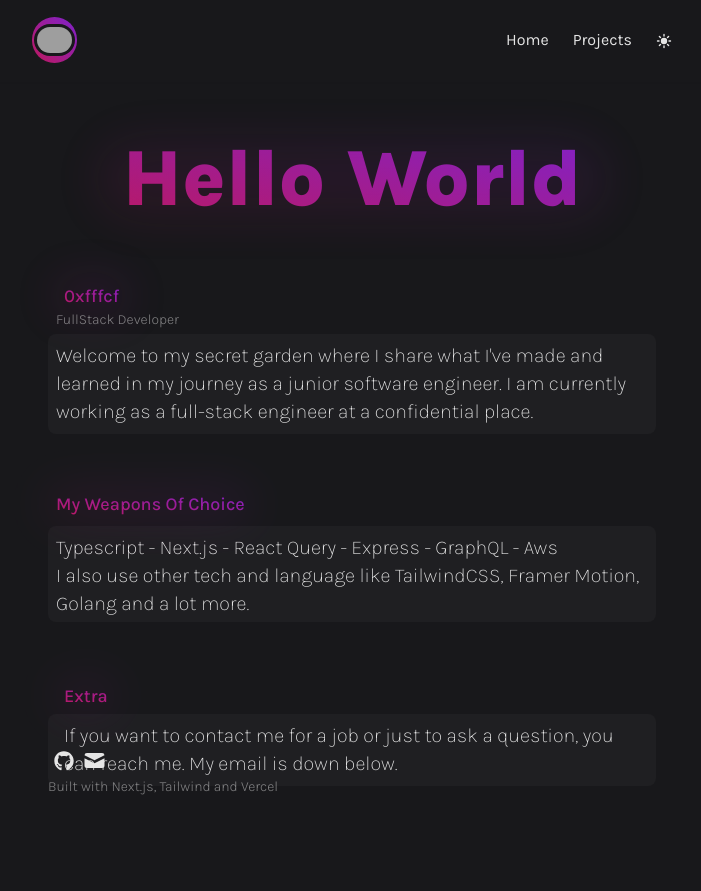
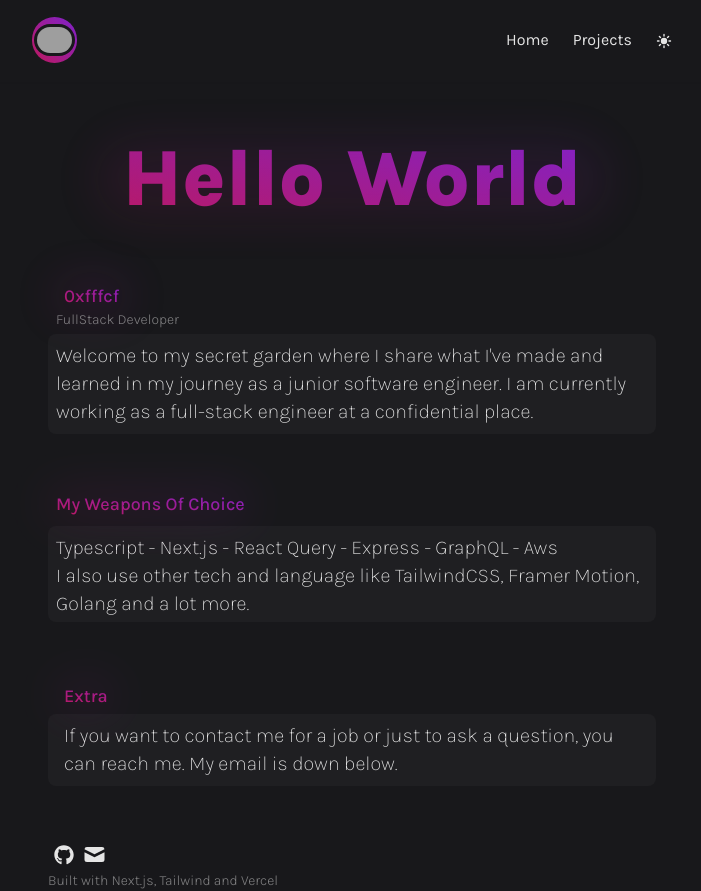
Before and after one commit to 0xfffcf/portfolio, a Next.js app: page / in a window 1280 px wide. Shown: the whole page, without its empty margins (288-989 px from the left). Before the commit the page ends 842 px from the top, so only its background shows below. Built offline with nearby package versions, Linux system fonts and the light colour scheme; grey boxes are pictures that could not be loaded.

Commit message:
fix(footer): remove absolute

```diff
--- a/src/features/Footer.tsx
+++ b/src/features/Footer.tsx
@@ -3,7 +3,7 @@ import { HiMail } from 'react-icons/hi';
 
 const Footer = () => {
   return (
-    <div className='flex m-auto flex-col items-center w-full absolute h-12 bottom-1'>
+    <div className='flex m-auto flex-col items-center'>
       <div className='flex flex-row ml-3 md:w-[38rem] w-[20rem] gap-2 items-center'>
         <a href='https://github.com/0xfffcf'>
           <FaGithub size={20} className='cursor-pointer' />
```
